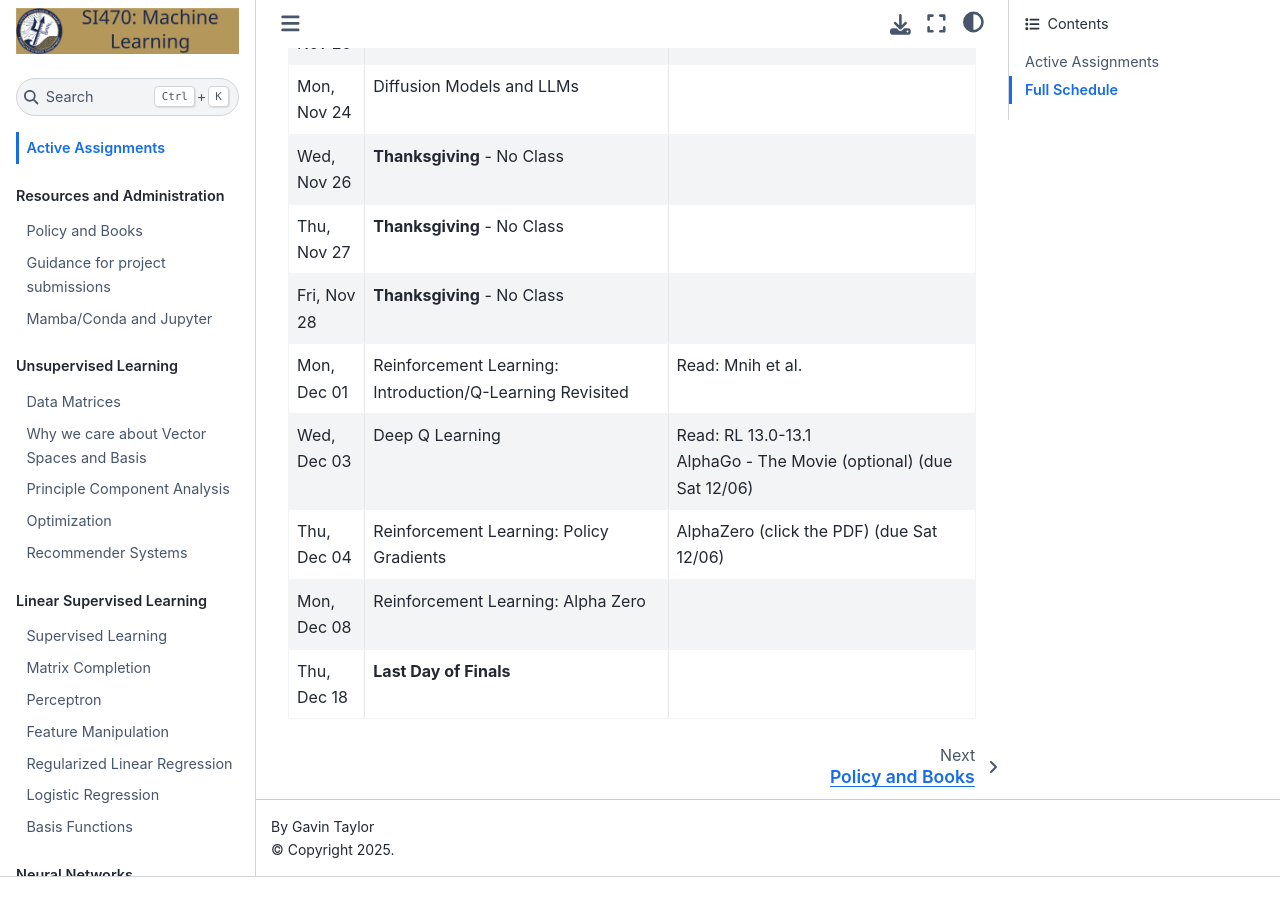
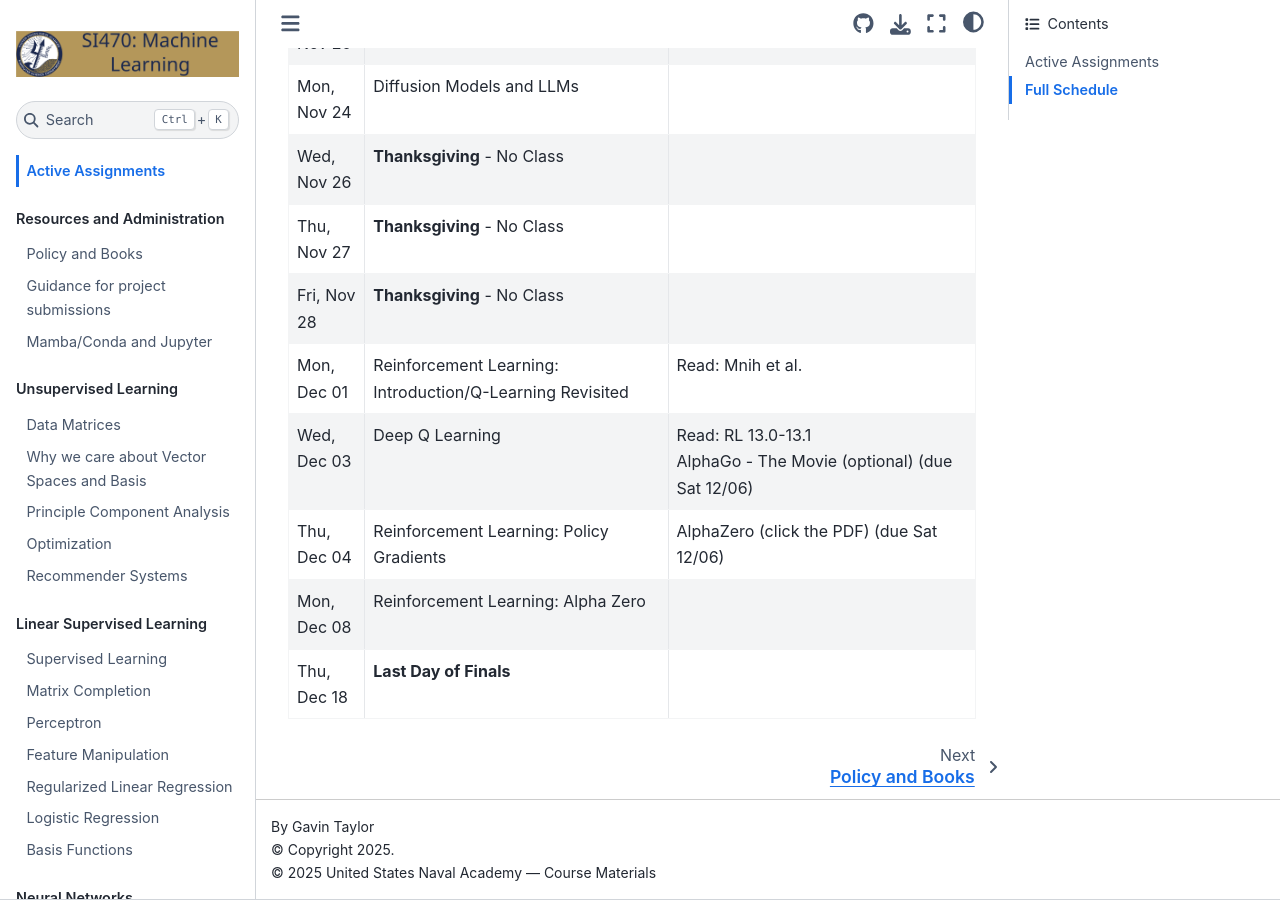
Before and after one commit to mrburke18/SD312-jupyterbook, a Jupyter Book: the page built from index.md, in a window 1280 px wide and 900 px high, scrolled down 3717 px. Built offline with Jupyter Book 1.0.4 settings and Sphinx 7.4.7 and the Sphinx Book theme 1.1.4, drawn with Linux system fonts in a browser that asks for light colours; pages that are not in the unit, such as notebooks, are missing from menus; comment, search, counter and statistics services are not loaded; before the commit the page ends 4594 px from its top, so only the background shows below that; some of the changed lines change nothing that is shown.

Commit message:
Updated jupyterbook configs in yaml files

```diff
--- a/_config.yml
+++ b/_config.yml
@@ -1,41 +1,44 @@
-# Book settings
-# Learn more at https://jupyterbook.org/customize/config.html
 
-title: SI470, Machine Learning
-author: Gavin Taylor
+#Jupyter book configuration file
+
+title: "SI470: Machine Learning"
+author: "Gavin Taylor"
 logo: logo.png
-copyright: '2025'
+copyright: "2025"
 
+# HTML settings
+
+html:
+  favicon: logo.png
+  use_repository_button: true
+  use_issues_button: false
+  home_page_in_navbar: true
+  extra_footer: |
+    <p>© 2025 United States Naval Academy — Course Materials</p>
+
+
+execute:
+  execute_notebooks: force
+  exclude_patterns:
+    - "assignments/09transfer.ipynb"
+    - "assignments/10facial_recognition.ipynb"
+
+# Sphinx Extensions and JS Dependencies
 sphinx:
   config:
     html_js_files:
-    - https://cdnjs.cloudflare.com/ajax/libs/require.js/2.3.4/require.min.js
+      - https://cdnjs.cloudflare.com/ajax/libs/require.js/2.3.4/require.min.js
 
-# Force re-execution of notebooks on each build.
-# See https://jupyterbook.org/content/execute.html
-execute:
-  execute_notebooks: force
-  exclude_patterns:
-    - 'assignments/09transfer.ipynb'
-    - 'assignments/10facial_recognition.ipynb'
-
-# Define the name of the latex output file for PDF builds
+# PDF / LaTeX Export
 latex:
   latex_documents:
     targetname: book.tex
 
-# Add a bibtex file so that we can create citations
 bibtex_bibfiles:
   - references.bib
 
-# Information about where the book exists on the web
-#repository:
-#url: https://github.com/executablebooks/jupyter-book  # Online location of your book
-#path_to_book: docs  # Optional path to your book, relative to the repository root
-#branch: master  # Which branch of the repository should be used when creating links (optional)
-
-# Add GitHub buttons to your book
-# See https://jupyterbook.org/customize/config.html#add-a-link-to-your-repository
-#html:
-  #use_issues_button: true
-    #use_repository_button: true
+# Repo
+repository:
+  url: https://github.com/mrburke18/SD312-jupyterbook
+  branch: main
+  path_to_book: ""
```
